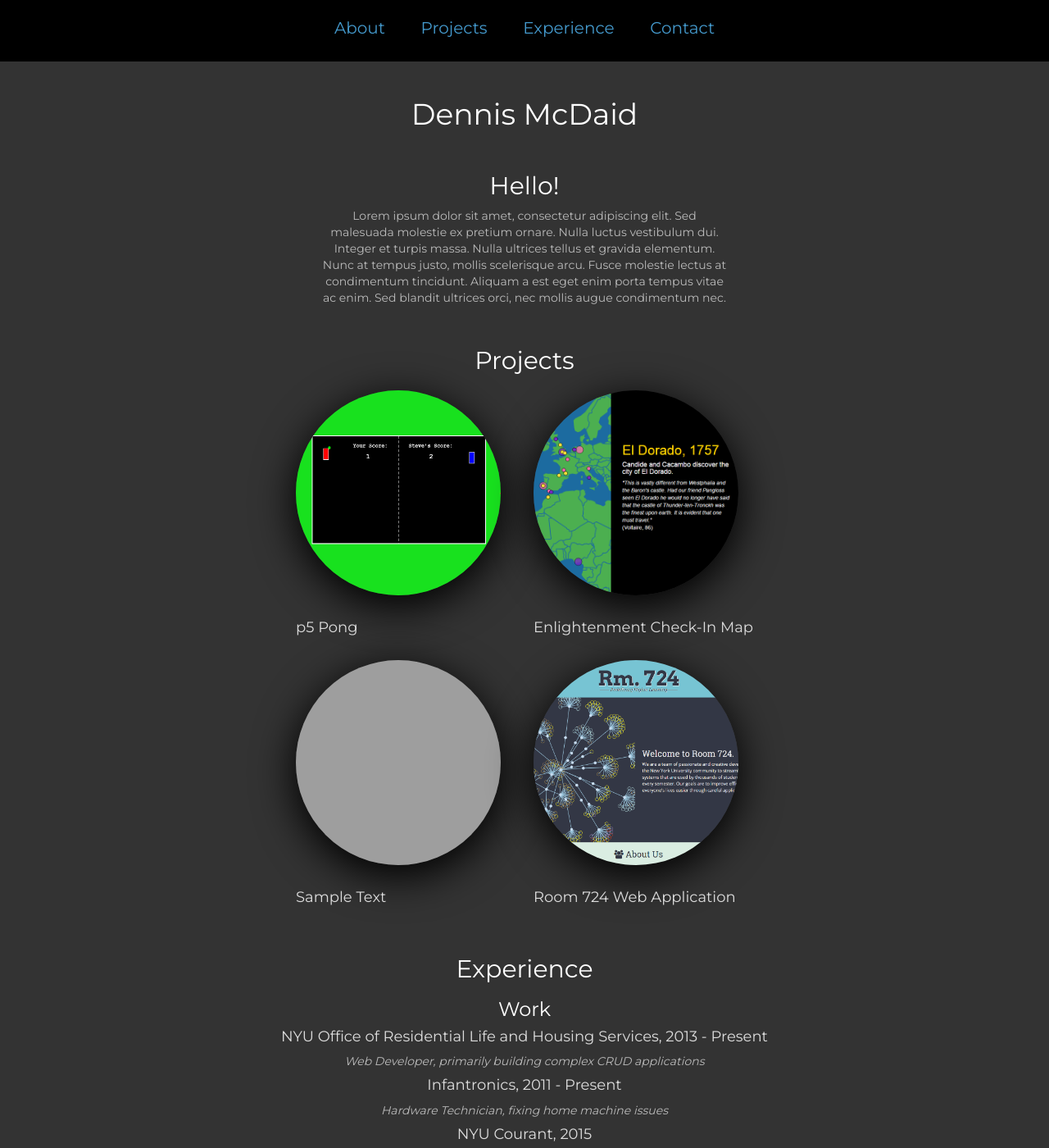
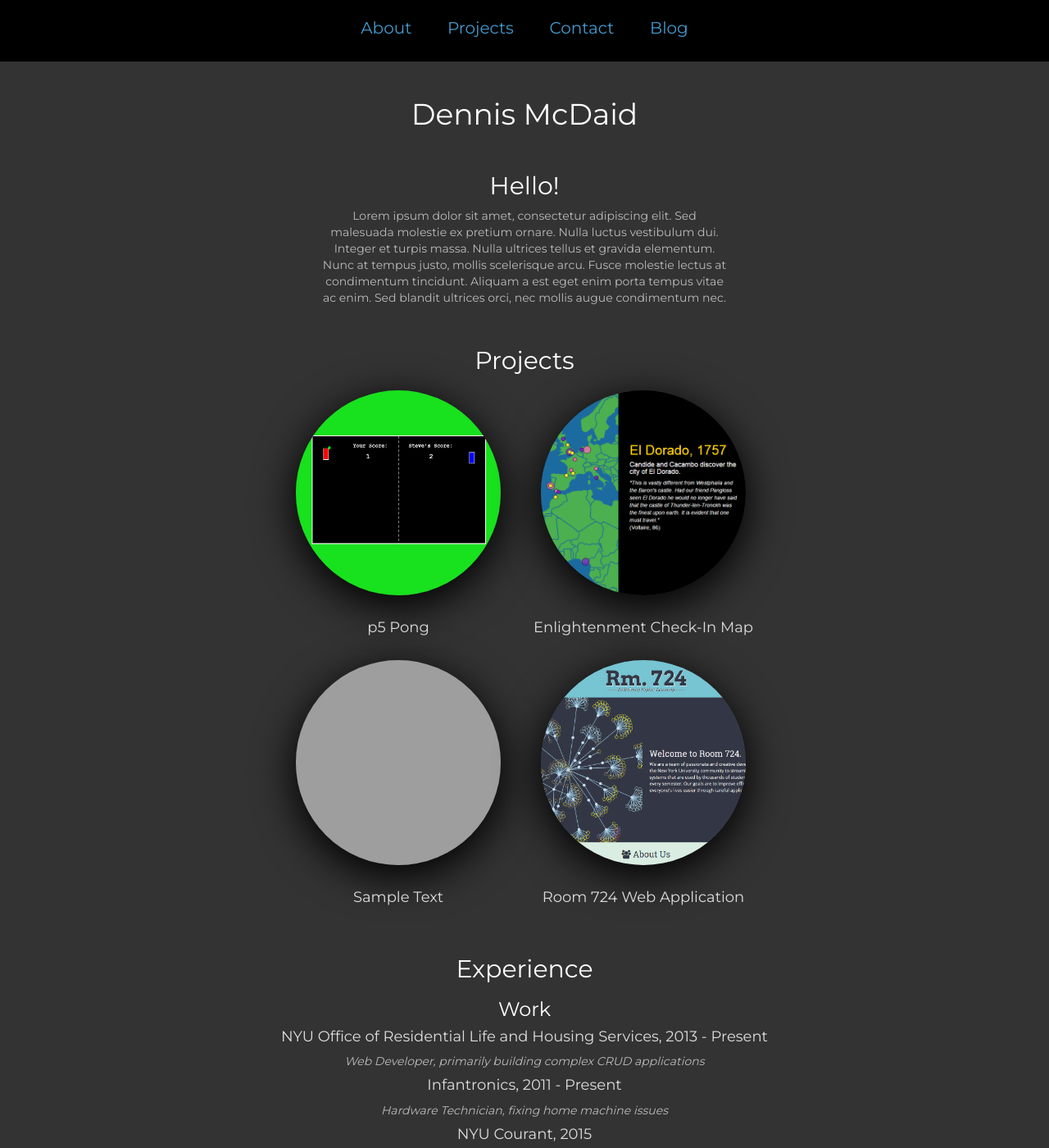
Before and after one commit to dns-mcdaid/dns-mcdaid.github.io, a Jekyll site: the page index.html, which Jekyll copies as it is, in a window 1280 px wide and 1400 px high. Shown: the whole window at 82% size. Built offline with Jekyll 4.4.1, drawn with Linux system fonts in a browser that asks for light colours; nearby versions of some CDN libraries; Markdown is read by kramdown in place of the engine named in the settings; grey boxes are pictures that could not be loaded.

Commit message:
Fix spacing

```diff
--- a/index.html
+++ b/index.html
@@ -1,6 +1,5 @@
 <html>
 	<head>
-
 		<script src="https://ajax.googleapis.com/ajax/libs/jquery/2.2.0/jquery.min.js"></script>
 
 		<!-- Latest compiled and minified CSS -->
@@ -29,8 +28,9 @@
 			<ul>
 				<li><a href="#hello">About</a></li>
 				<li><a href="#projects">Projects</a></li>
-				<li><a href="#experience">Experience</a></li>
+				<!--<li><a href="#experience">Experience</a></li>-->
 				<li><a href="#contact">Contact</a></li>
+				<li><a href="blog/">Blog</a></li>
 			</ul>
 		</div>
 		<div id="container">
--- a/stylesheets/siteStyle.css
+++ b/stylesheets/siteStyle.css
@@ -37,6 +37,7 @@ td
 	padding-right: 20px;
 	padding-top: 10px;
 	padding-bottom: 10px;
+	text-align: center;
 }
 
 ul
```
Also changed, not shown: other parts of index.html (+0 -2 lines), blog/index.html (renamed from blog.html).
